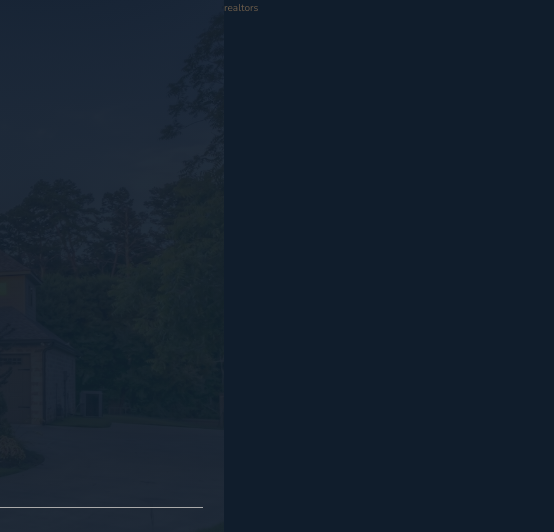
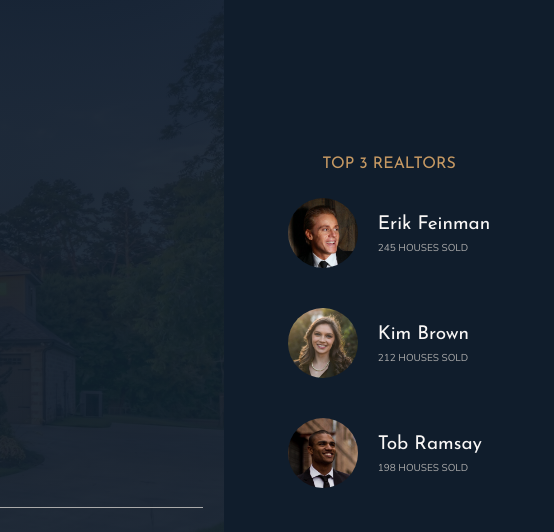
Before and after one commit to iuliancarnaru/courses, a website: page Nexter/index.html in a window 1280 px wide. Shown: the top 532 px of the page, 726-1280 px from the left. Drawn offline with nearby package versions, Linux system fonts and the light colour scheme.

Commit message:
realtors

```diff
--- a/Nexter/index.html
+++ b/Nexter/index.html
@@ -31,7 +31,27 @@
         </div>
     </header>
     <div class="realtors">
-        realtors
+        <h3 class="heading-3">Top 3 Realtors</h3>
+        <div class="realtors__list">
+            <img src="img/realtor-1.jpeg" alt="realtor-1" class="realtors__img">
+            <div class="realtors__details">
+                <h4 class="heading-4 heading-4--light">Erik Feinman</h4>
+                <p class="realtors__sold">245 houses sold</p>
+            </div>
+
+            <img src="img/realtor-2.jpeg" alt="realtor-2" class="realtors__img">
+            <div class="realtors__details">
+                <h4 class="heading-4 heading-4--light">Kim Brown</h4>
+                <p class="realtors__sold">212 houses sold</p>
+            </div>
+
+            <img src="img/realtor-3.jpeg" alt="realtor-3" class="realtors__img">
+            <div class="realtors__details">
+                <h4 class="heading-4 heading-4--light">Tob Ramsay</h4>
+                <p class="realtors__sold">198 houses sold</p>
+            </div>
+
+        </div>
     </div>
     <section class="features">
         <div class="feature">
@@ -361,15 +381,28 @@
     </section>
     <footer class="footer">
         <ul class="nav">
-            <li class="nav__item"><a href="#" class="nav__link">Find your dream home</a></li>
-            <li class="nav__item"><a href="#" class="nav__link">Request proposal</a></li>
-            <li class="nav__item"><a href="#" class="nav__link">Download home planner</a></li>
-            <li class="nav__item"><a href="#" class="nav__link">Contact us</a></li>
-            <li class="nav__item"><a href="#" class="nav__link">Submit your property</a></li>
-            <li class="nav__item"><a href="#" class="nav__link">Come work with us</a></li>
+            <li class="nav__item">
+                <a href="#" class="nav__link">Find your dream home</a>
+            </li>
+            <li class="nav__item">
+                <a href="#" class="nav__link">Request proposal</a>
+            </li>
+            <li class="nav__item">
+                <a href="#" class="nav__link">Download home planner</a>
+            </li>
+            <li class="nav__item">
+                <a href="#" class="nav__link">Contact us</a>
+            </li>
+            <li class="nav__item">
+                <a href="#" class="nav__link">Submit your property</a>
+            </li>
+            <li class="nav__item">
+                <a href="#" class="nav__link">Come work with us</a>
+            </li>
         </ul>
         <p class="copyright">
-            &copy; Copyright 2018 by Jonas Schmedtmann. Feel free to use this project for your own purposes. <br>This does NOT apply if you plan to produce your own course or tutorials based on this project.
+            &copy; Copyright 2018 by Jonas Schmedtmann. Feel free to use this project for your own purposes.
+            <br>This does NOT apply if you plan to produce your own course or tutorials based on this project.
         </p>
     </footer>
 </body>
--- a/Nexter/sass/_realtors.scss
+++ b/Nexter/sass/_realtors.scss
@@ -1,4 +1,30 @@
 .realtors {
     background-color: $color-secondary;
     grid-column: col-start 7 / full-end;
+    padding: 3rem;
+
+    display: grid;
+    align-content: center;
+    justify-content: center;
+    justify-items: center;
+    grid-row-gap: 2rem;
+
+    &__list {
+        display: grid;
+        grid-template-columns: min-content max-content;
+        grid-column-gap: 2rem;
+        grid-row-gap: 5vh;
+        align-items: center;
+    }
+
+    &__img {
+        width: 7rem;
+        border-radius: 50%;
+        display: block;
+    }
+
+    &__sold {
+        text-transform: uppercase;
+        color: $color-grey-light-2;
+    }
 }
```
Also changed, not shown: Nexter/css/style.css.
